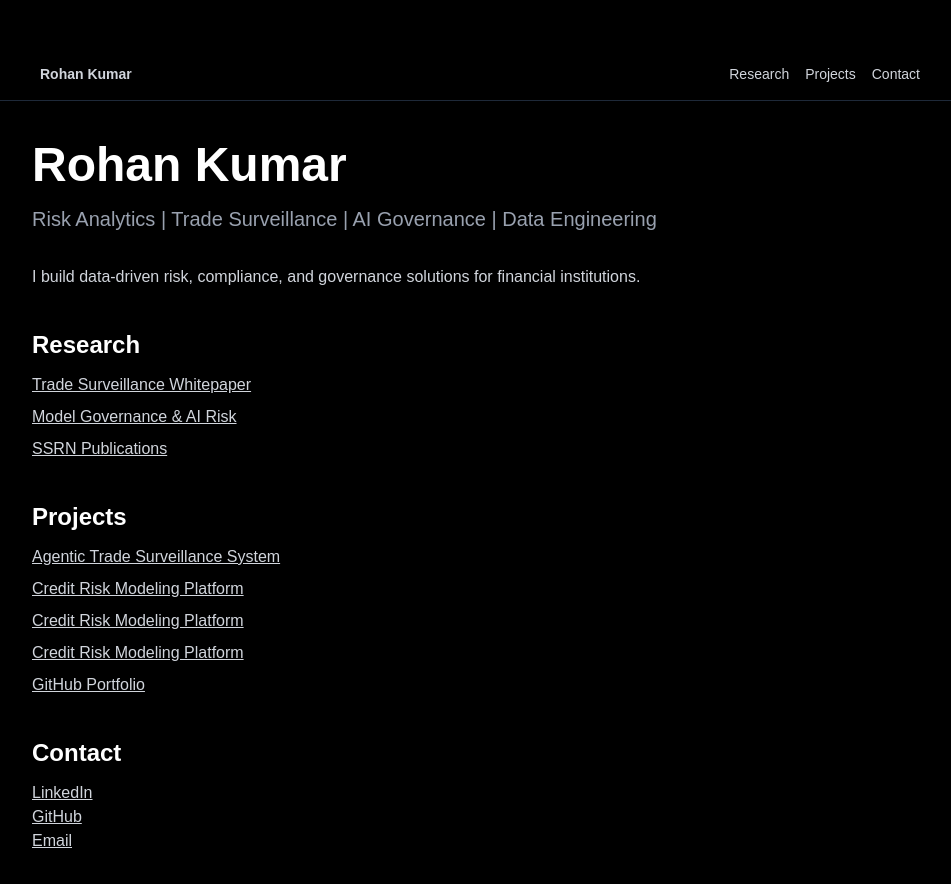
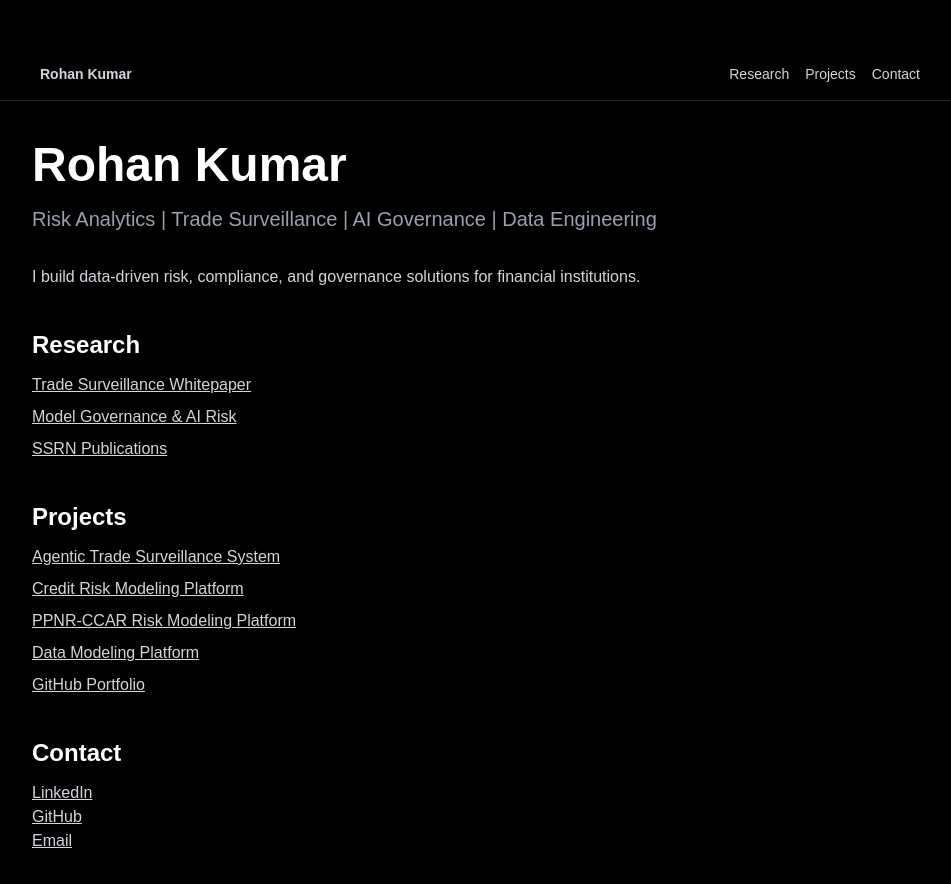
Before and after one commit to rohanksingh/kumarrohan-site-github, a Next.js app: page / in a window 1280 px wide. Shown: the top 884 px of the page, without its empty margins (160-1111 px from the left). Built offline with nearby package versions, Linux system fonts and the light colour scheme.

Commit message:
correcte more git repo headline link

```diff
--- a/app/page.tsx
+++ b/app/page.tsx
@@ -52,12 +52,12 @@ export default function Home() {
             </li>
             <li>
               <a href="https://github.com/rohanksingh/ppnr-risk-platform" target="_blank" className="underline">
-                Credit Risk Modeling Platform
+                PPNR-CCAR Risk Modeling Platform
               </a>
             </li>
             <li>
               <a href="https://github.com/rohanksingh/Enterprise-data-platform-pipeline" target="_blank" className="underline">
-                Credit Risk Modeling Platform
+                Data Modeling Platform
               </a>
             </li>
             <li>
```
